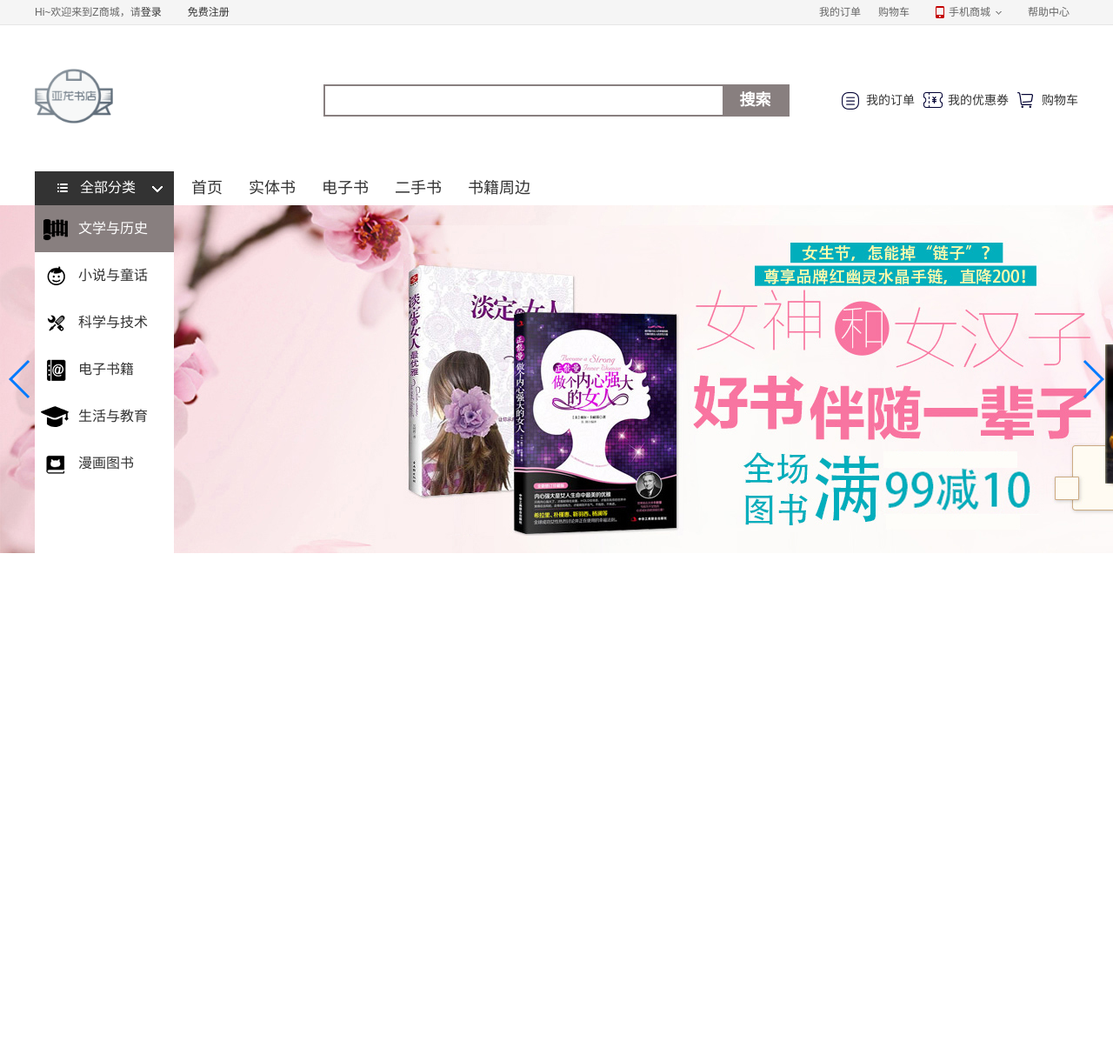
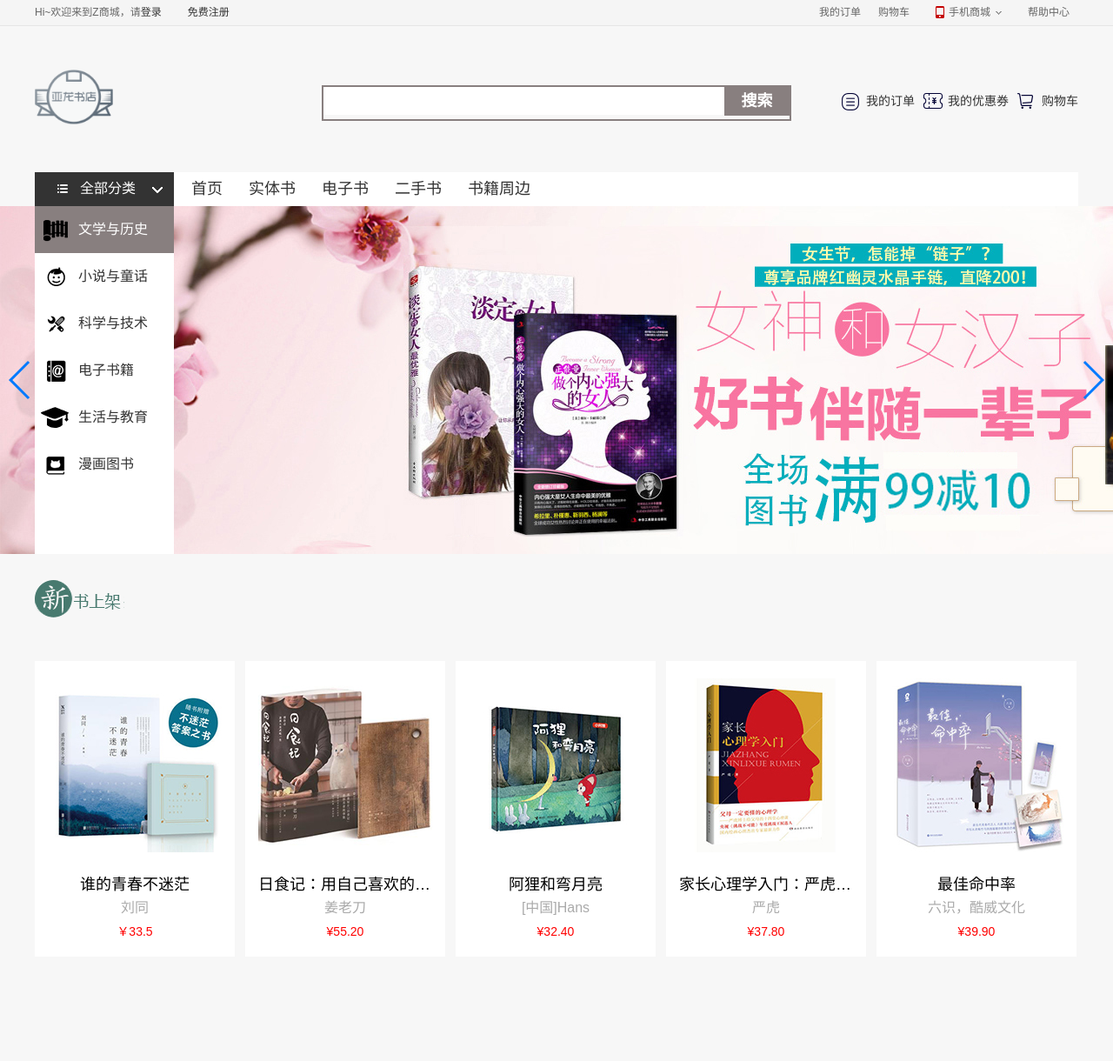
Before and after one commit to 953708519/book-mall, a PHP site: page / in a window 1280 px wide. Shown: the whole page at 87% size. Before the commit the page ends 636 px from the top, so only its background shows below. Run offline with PHP 8.4, Linux system fonts and the light colour scheme.

Commit message:
新品上架

```diff
--- a/css/reset.min.css
+++ b/css/reset.min.css
@@ -1,7 +1,7 @@
 @charset "utf-8";
 /* CSS Document */
 body,div,h1,h2,h3,h4,h5,h6,hr,p,blockquote,dl,dt,dd,ul,ol,li,pre,code,form,fieldset,legend,button,textarea,table,tbody,tfoot,thead,th,td,article,aside,dialog,figure,footer,header,hgroup,menu,nav,section,time,mark,audio,video
-{margin:0;padding:0;outline:0;background:transparent;-webkit-box-sizing:border-box;-moz-box-sizing:border-box;box-sizing:border-box;}
+{margin:0;padding:0;outline:0;background:transparent;}
 article,aside,dialog,figure,footer,header,hgroup,nav,section{display:block;}
 body,button,input,select,textarea{font:12px/1.5 arial,\5b8b\4f53,sans-serif;}
 h1,h2,h3,h4,h5,h6,button,input,select,textarea{font-size:100%;}
--- a/css/style.css
+++ b/css/style.css
@@ -1,6 +1,7 @@
  .body,html{
   width: 100%;
   min-width: 1200px;
+  background-color: #f7f7f7;
  }
  i{
      display: inline-block;
@@ -331,3 +332,72 @@
     max-width: 100%;
     height: 400px;
 }
+
+.newbook{
+    padding: 30px;
+
+}
+.smalltitle{
+    background: url('../images/smalltitle.png') no-repeat ;
+	padding-left: 99px;
+    height: 43px;
+
+    padding: 10px 0;
+}
+.newbook .nb-title{
+    background-position: 0 0;
+}
+.newbook .nb-item{
+    float: left;
+    width: 200px;
+    height: 300px;
+    padding: 20px 15px;
+    margin-left: 12px;
+    text-align: center;
+    background-color: #fff;
+
+}
+.newbook .nb-item:hover{
+    box-shadow: 1px 1px 4px #ccc, -1px 1px 10px #ccc;
+    -webkit-box-shadow: 1px 1px 4px #ccc, -1px 1px 10px #ccc;
+}
+.newbook .nb-box{
+    padding: 30px 0;
+}
+.nb-box ul{
+    margin-left: -12px;
+
+}
+.nb-item .pic{
+    display: block;
+    margin-bottom: 22px;
+}
+.nb-item .pic img{
+   vertical-align: top;
+
+}
+.nb-item:hover .pic img{
+    transform: scale(1.1);
+}
+.book-name{
+    height: 30px;
+    line-height: 30px;
+    font-size: 18px;
+    white-space: nowrap;
+    text-overflow: ellipsis;
+    overflow: hidden;
+}
+.author{
+    font-size: 16px;
+    padding: 0 20px;
+    height: 24px;
+    line-height: 24px;
+    overflow: hidden;
+    color: #aaa;
+}
+.book-price{
+    height: 30px;
+    line-height: 30px;
+    font-size: 14px;
+    color: red;
+}
--- a/index.html
+++ b/index.html
@@ -191,6 +191,42 @@
         <div class="swiper-button-prev"></div><!--左箭头-->
         <div class="swiper-button-next"></div>
 </div>
+<div class="newbook wrapper">
+    <div class="nb-title smalltitle">
+    </div>
+    <div class="nb-box clearfix">
+      <ul>
+        <li class="nb-item"><a href="#" class="pic"><img src="images/newbook1.jpg" alt="" ></a>
+         <p class="book-name">谁的青春不迷茫 </p>
+         <p class="author">刘同</p>
+         <p class="book-price">￥33.5</p>
+        </li>
+        <li class="nb-item"><a href="#" class="pic"><img src="images/newbook2.jpg" alt="" ></a>
+            <p class="book-name">日食记：用自己喜欢的方式吃一生 </p>
+            <p class="author">姜老刀</p>
+            <p class="book-price">¥55.20</p>
+           </li>
+           <li class="nb-item"><a href="#" class="pic"><img src="images/newbook3.jpg" alt="" ></a>
+            <p class="book-name"> 阿狸和弯月亮 </p>
+            <p class="author">[中国]Hans</p>
+            <p class="book-price">¥32.40</p>
+           </li>
+           <li class="nb-item"><a href="#" class="pic"><img src="images/newbook4.jpg" alt="" ></a>
+            <p class="book-name">家长心理学入门：严虎博士给父母的14堂心理课 </p>
+            <p class="author">严虎</p>
+            <p class="book-price">¥37.80</p>
+           </li>
+           <li class="nb-item"><a href="#" class="pic"><img src="images/newbook5.jpg" alt="" ></a>
+            <p class="book-name">最佳命中率 </p>
+            <p class="author">六识，酷威文化 </p>
+            <p class="book-price">¥39.90</p>
+           </li>
+
+
+      </ul>
+    </div>
+</div>
+<div class="newbook wrapper"></div>
 <script src="js/jquery-1.11.3.min.js"></script>
 <script src="js/swiper-4.3.5.min.js"></script>
 <script src="js/index.js"></script>
```
Also changed, not shown: images/newbook1.jpg (added), images/newbook2.jpg (added), images/newbook3.jpg (added), images/newbook4.jpg (added), images/newbook5.jpg (added), images/smalltitle.png (added).
